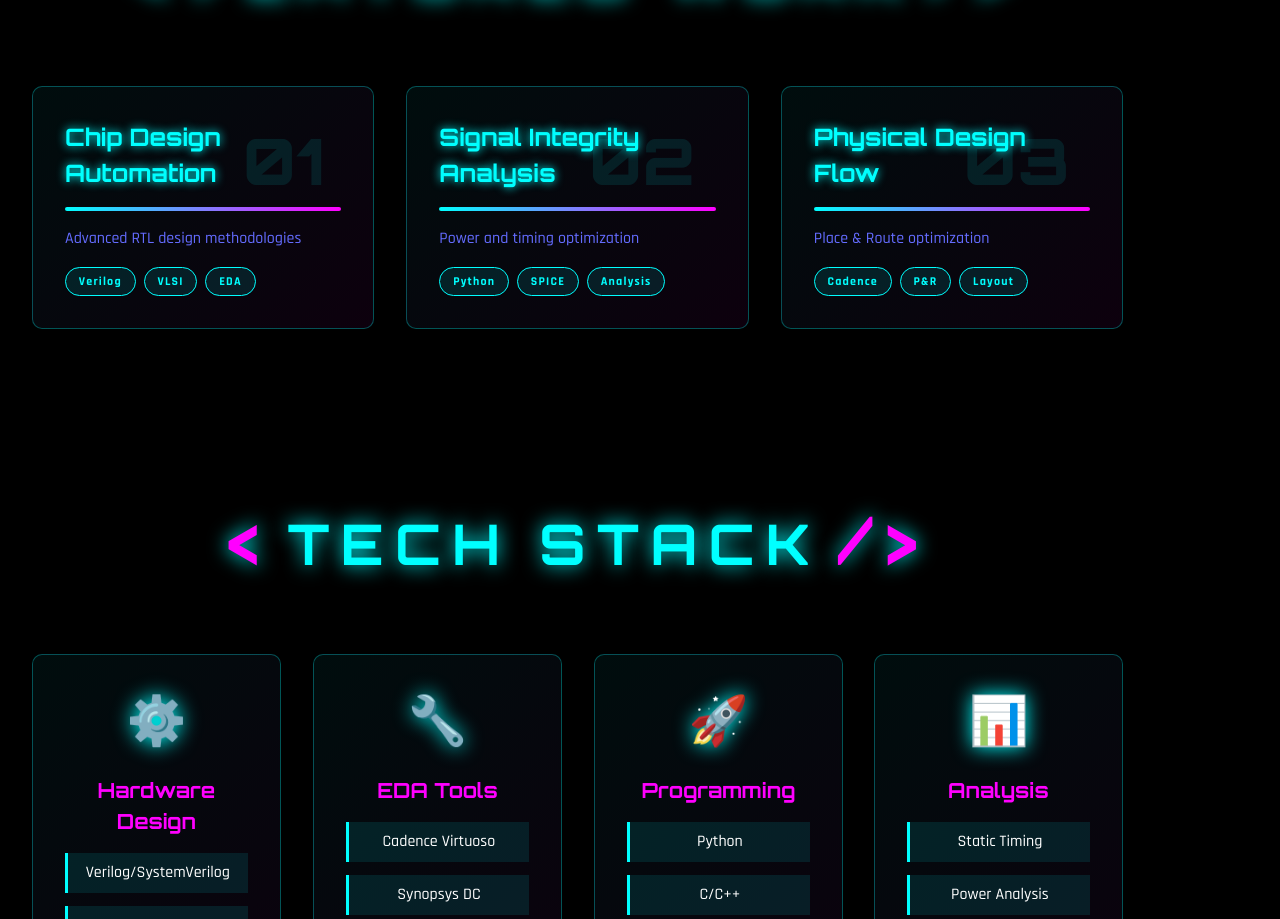
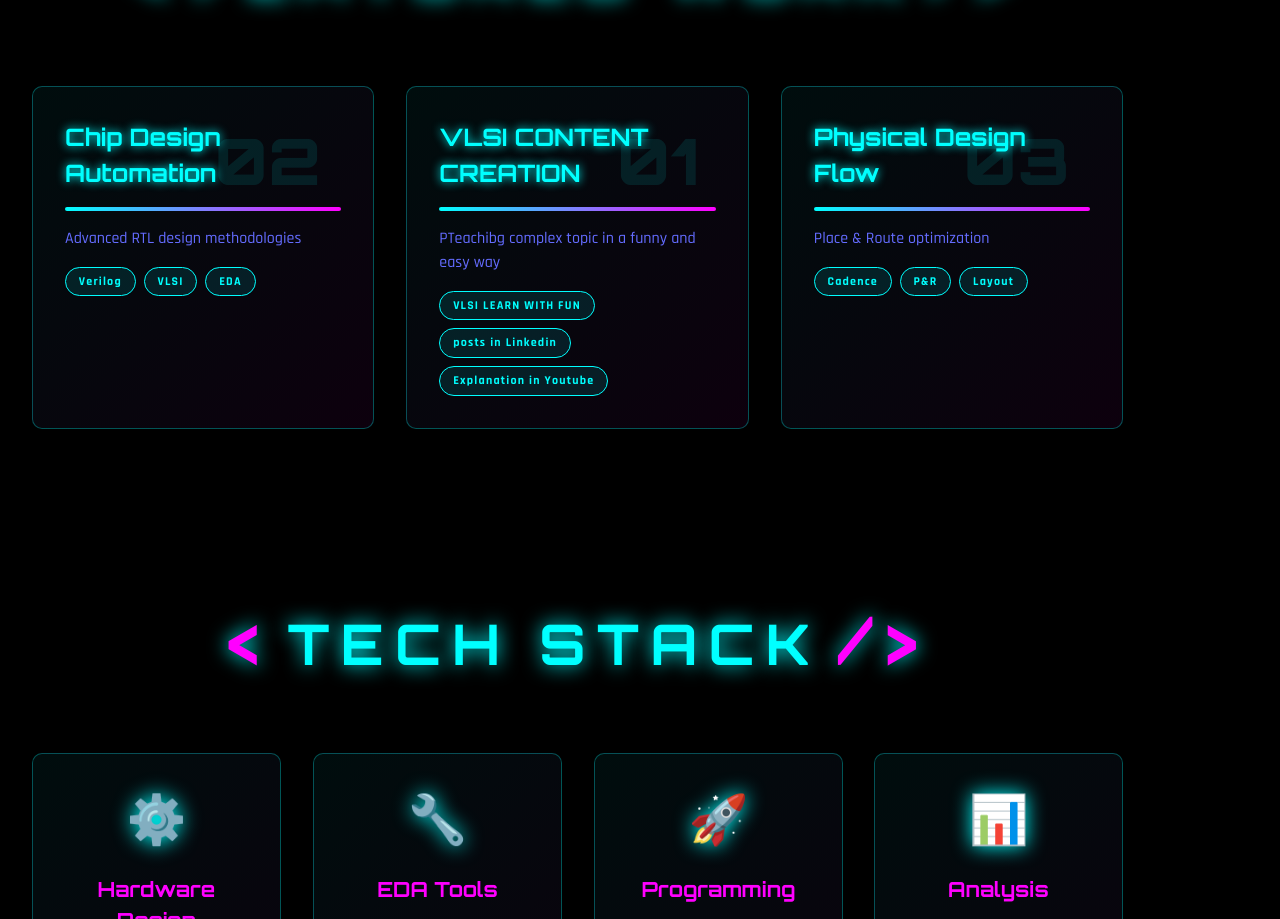
Before and after one commit to bodahemanth2708/bodahemanth2708.github.io, a React (Vite) app: page / in a window 1280 px wide. Shown: the part 959-1878 px from the top of the page. Built offline with nearby package versions, Linux system fonts and the light colour scheme.

Commit message:
Update App.tsx

```diff
--- a/src/App.tsx
+++ b/src/App.tsx
@@ -162,7 +162,7 @@ function App() {
           <a href="https://github.com/bodahemanth2708" className="project-card" data-aos="zoom-in">
             <div className="card-glow"></div>
             <div className="card-content">
-              <div className="project-number">01</div>
+              <div className="project-number">02</div>
               <h3>Chip Design Automation</h3>
               <div className="tech-bar">
                 <div className="tech-progress"></div>
@@ -179,16 +179,16 @@ function App() {
           <a href="https://github.com/bodahemanth2708" className="project-card" data-aos="zoom-in">
             <div className="card-glow"></div>
             <div className="card-content">
-              <div className="project-number">02</div>
-              <h3>Signal Integrity Analysis</h3>
+              <div className="project-number">01</div>
+              <h3>VLSI CONTENT CREATION</h3>
               <div className="tech-bar">
                 <div className="tech-progress"></div>
               </div>
-              <p>Power and timing optimization</p>
+              <p>PTeachibg complex topic in a funny and easy way</p>
               <div className="project-tags">
-                <span className="tag">Python</span>
-                <span className="tag">SPICE</span>
-                <span className="tag">Analysis</span>
+                <span className="tag">VLSI LEARN WITH FUN</span>
+                <span className="tag">posts in Linkedin</span>
+                <span className="tag">Explanation in Youtube</span>
               </div>
             </div>
           </a>
```
